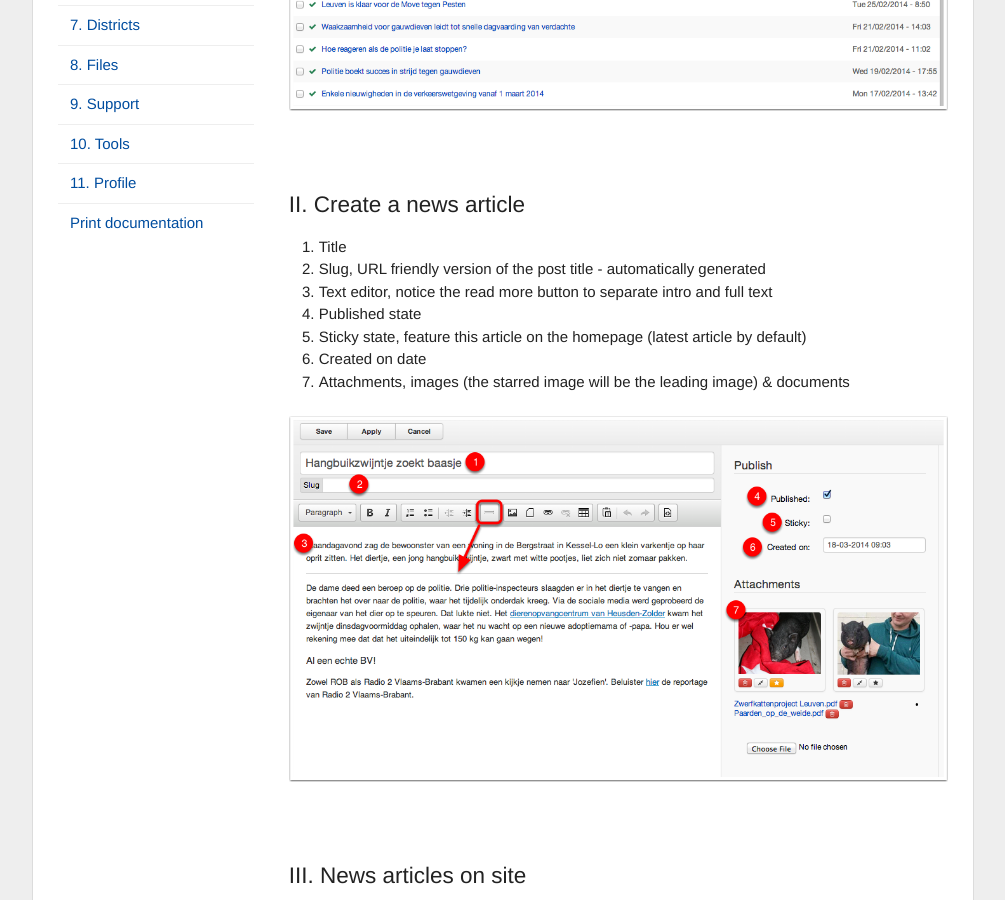
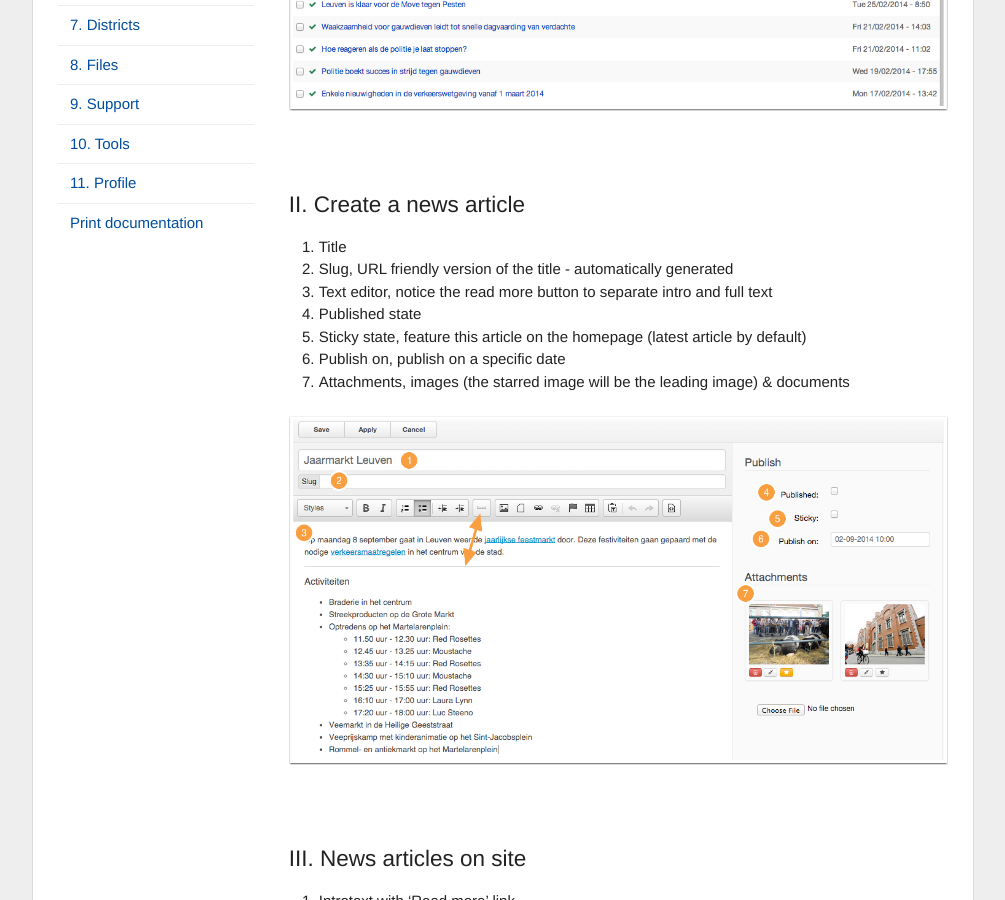
Before and after one commit to timble/www.openpolice.be, a Jekyll site: the page built from _documentation/02-news.md, in a window 1280 px wide and 900 px high, scrolled down 445 px. Shown: the whole window, without its empty margins (137-1142 px from the left). Built offline with Jekyll 4.4.1, drawn with Linux system fonts in a browser that asks for light colours.

Commit message:
re #787 - Added publish_on to docs

```diff
--- a/_documentation/02-news.md
+++ b/_documentation/02-news.md
@@ -14,11 +14,11 @@ index: 2
 ## Create a news article
 
 1. Title
-2. Slug, URL friendly version of the post title - automatically generated
+2. Slug, URL friendly version of the title - automatically generated
 3. Text editor, notice the read more button to separate intro and full text
 4. Published state
 5. Sticky state, feature this article on the homepage (latest article by default)
-6. Created on date
+6. Publish on, publish on a specific date
 7. Attachments, images (the starred image will be the leading image) & documents
 
 <a href="/images/documentation/news-admin-article.png" data-gallery="enabled">
```
Also changed, not shown: images/documentation/news-admin-article.png.
